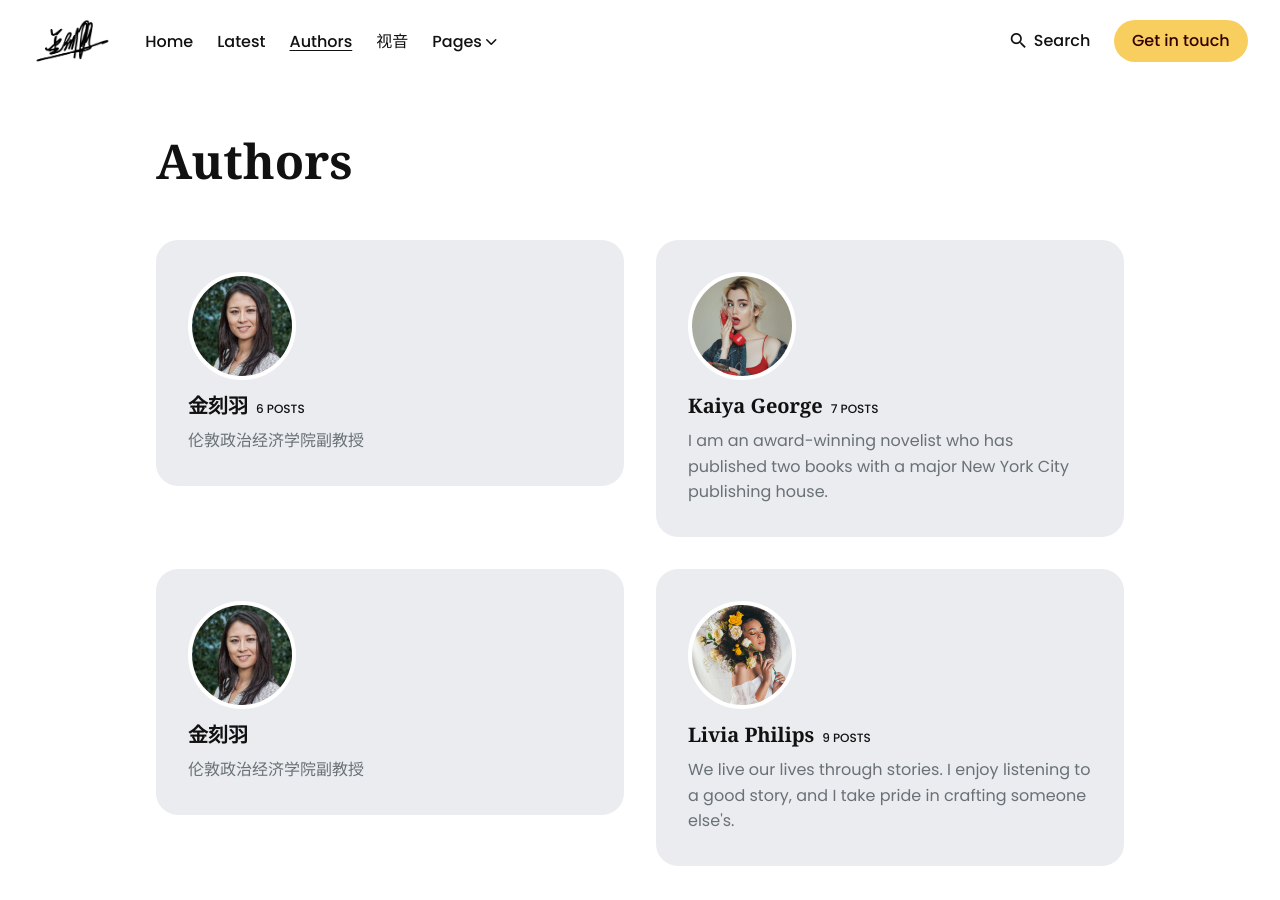
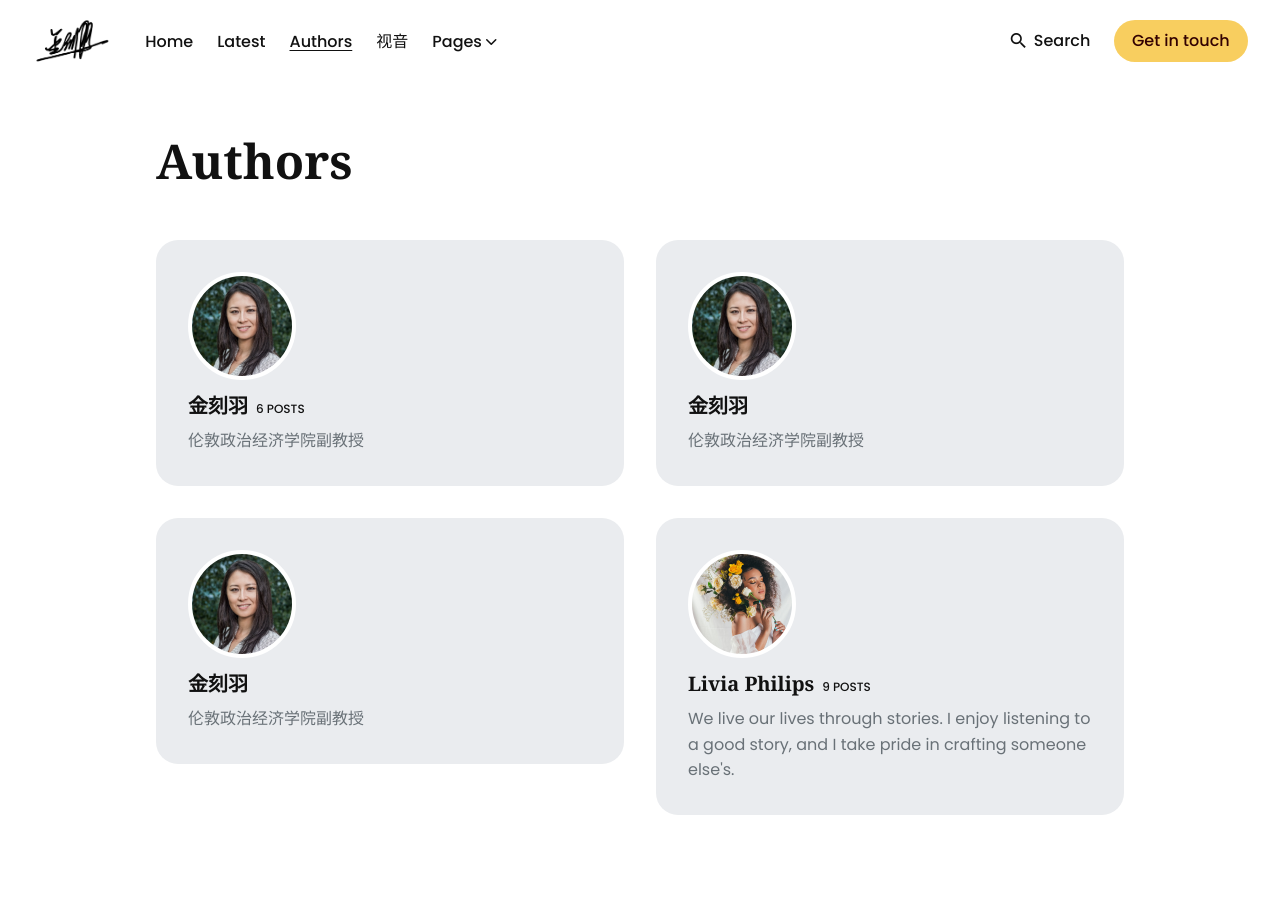
Before and after one commit to KeyuJin2018/KeyuJin2018.github.io, a Jekyll site: the page built from _pages/authors.html, in a window 1280 px wide and 900 px high. Built offline with Jekyll 4.4.1, drawn with Linux system fonts in a browser that asks for light colours.

Commit message:
Update kaiya.md

```diff
--- a/_authors/kaiya.md
+++ b/_authors/kaiya.md
@@ -1,11 +1,9 @@
 ---
-username: kaiya
-name: Kaiya George
-image: '/images/102.jpg'
+username: Keyu
+name: 金刻羽
+image: '/images/200.jpg'
 location:
-website:
-twitter: https://twitter.com
-facebook: https://www.facebook.com
-instagram: https://www.instagram.com
+website: https://www.keyujin.com/
+twitter: https://x.com/KeyuJin
 ---
-I am an award-winning novelist who has published two books with a major New York City publishing house.
+伦敦政治经济学院副教授
```
